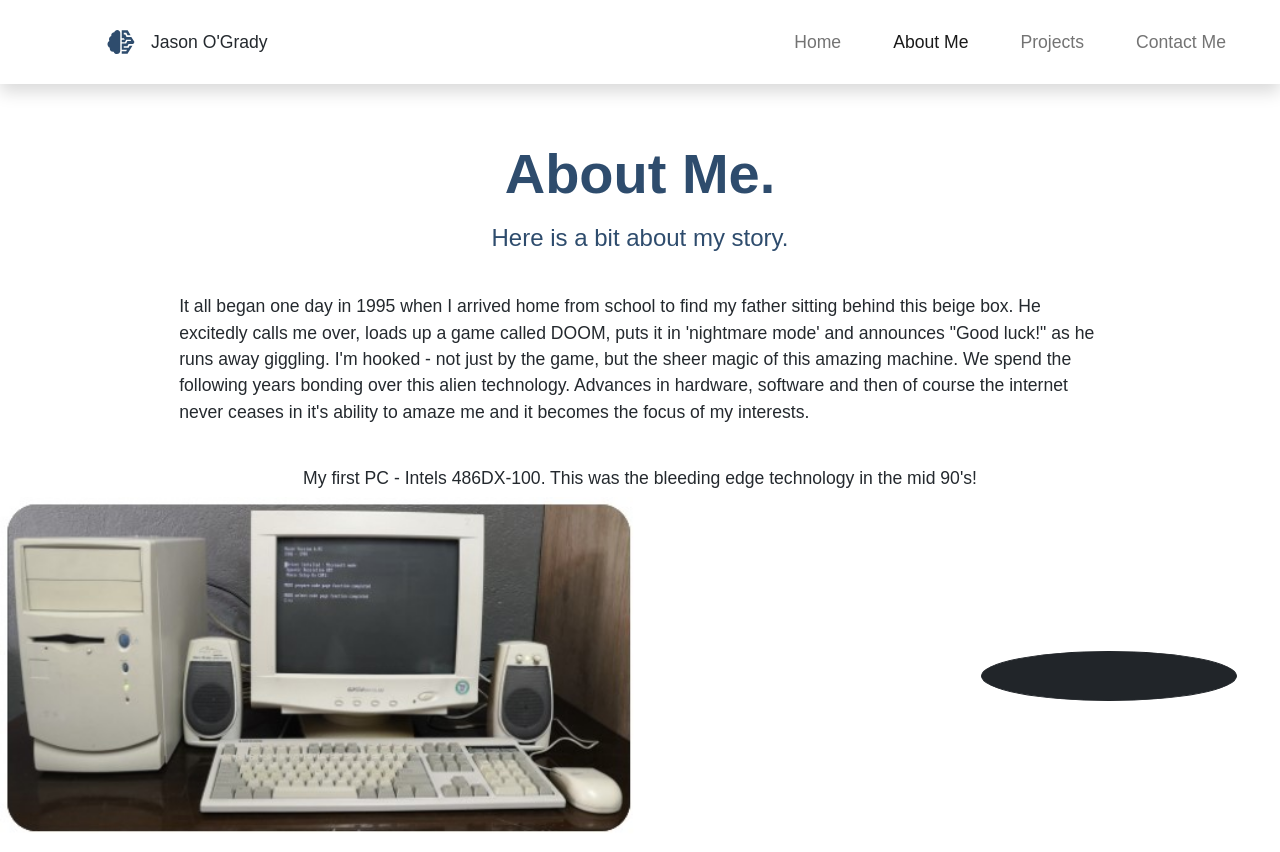
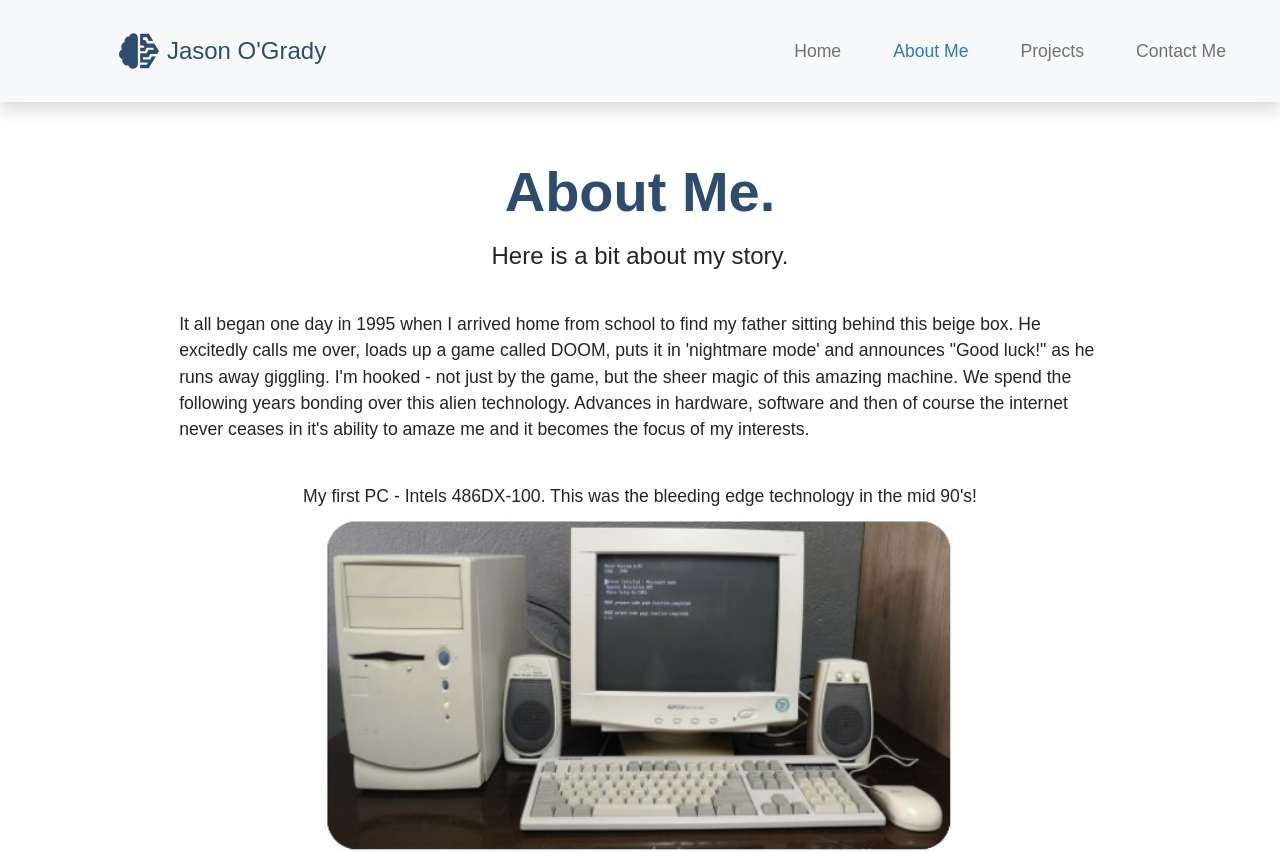
Before and after one commit to JasonOG/portfolio-react, a React (Create React App) app: page /about in a window 1280 px wide. Shown: the top 852 px of the page. Built offline with nearby package versions, Linux system fonts and the light colour scheme.

Commit message:
Changes made for themes.

```diff
--- a/src/App.tsx
+++ b/src/App.tsx
@@ -1,12 +1,16 @@
 import React, { Suspense, lazy, useEffect } from 'react';
 import { BrowserRouter as Router, Routes, Route } from 'react-router-dom';
 import { AnimatePresence } from 'framer-motion';
+
+// Styles
+import 'bootstrap/dist/css/bootstrap.min.css';
+import 'bootstrap/dist/js/bootstrap.bundle.min.js';
+import 'styles/global.css';
 
 // Layout Components
 import Navbar from 'components/layout/Navbar';
 import Footer from 'components/layout/Footer';
 import ScrollToTop from 'components/ui/ScrollToTop';
-import ThemeToggle from 'components/ui/ThemeToggle';
 import LoadingSpinner from 'components/ui/LoadingSpinner';
 import AnalyticsRouteTracker from 'components/analytics/AnalyticsRouteTracker';
 
@@ -31,7 +35,6 @@ const App: React.FC = () => {
       <AnalyticsRouteTracker />
       <Navbar />
       <ScrollToTop />
-      <ThemeToggle />
       <Suspense fallback={<LoadingSpinner />}>
         <AnimatePresence mode="wait">
           <Routes>
--- a/src/components/layout/Footer.tsx
+++ b/src/components/layout/Footer.tsx
@@ -2,8 +2,6 @@ import React from 'react';
 import { Link } from 'react-router-dom';
 
 const Footer: React.FC = () => {
-  const currentYear = new Date().getFullYear();
-
   return (
     <>
       <div className="footer-padding"></div>
@@ -17,7 +15,7 @@ const Footer: React.FC = () => {
         <Link to="/contact">
           <i className="icon fas fa-envelope fa-2x"></i>
         </Link>
-        <p>© Copyright {currentYear} Jason O'Grady</p>
+        <p>© Copyright 2020 Jason O'Grady</p>
       </div>
     </>
   );
--- a/src/components/layout/Navbar.tsx
+++ b/src/components/layout/Navbar.tsx
@@ -5,10 +5,15 @@ import { NavItem } from 'types';
 const Navbar: React.FC = () => {
   const location = useLocation();
   const [activeLink, setActiveLink] = useState('/');
+  const [isNavCollapsed, setIsNavCollapsed] = useState(true);
 
+  // Update active link when location changes and close mobile menu
   useEffect(() => {
     setActiveLink(location.pathname);
+    setIsNavCollapsed(true); // Close the menu when location changes
   }, [location]);
+
+  const handleNavCollapse = () => setIsNavCollapsed(!isNavCollapsed);
 
   const navItems: NavItem[] = [
     { id: 'home', title: 'Home', path: '/' },
@@ -20,20 +25,26 @@ const Navbar: React.FC = () => {
   return (
     <nav className="navbar navbar-expand-lg navbar-light bg-light shadow p-3 mb-5">
       <div className="container-fluid">
-        <img src="/images/brain4.svg" alt="" width="60" height="24" className="d-inline-block align-right" />
-        <span className="navbar-link">Jason O'Grady</span>
+        {/* Make logo and name clickable links to home */}
+        <Link to="/" className="navbar-brand d-flex align-items-center">
+          <img src="/images/brain4.svg" alt="Brain Logo" width="60" height="60" className="d-inline-block align-middle me-2" />
+          <span className="navbar-link">Jason O'Grady</span>
+        </Link>
+
         <button
           className="navbar-toggler"
           type="button"
           data-bs-toggle="collapse"
           data-bs-target="#navbarTogglerDemo03"
-          aria-controls="navbarTogglerDemo02"
-          aria-expanded="false"
+          aria-controls="navbarTogglerDemo03"
+          aria-expanded={!isNavCollapsed ? true : false}
           aria-label="Toggle navigation"
+          onClick={handleNavCollapse}
         >
           <span className="navbar-toggler-icon"></span>
         </button>
-        <div className="collapse navbar-collapse" id="navbarTogglerDemo03">
+
+        <div className={`${isNavCollapsed ? 'collapse' : ''} navbar-collapse`} id="navbarTogglerDemo03">
           <ul className="navbar-nav ms-auto mb-2 mb-lg-0">
             {navItems.map((item) => (
               <li key={item.id} id={item.id} className="nav-item">
@@ -41,6 +52,7 @@ const Navbar: React.FC = () => {
                   className={`nav-link ${activeLink === item.path ? 'active' : ''}`}
                   aria-current={activeLink === item.path ? 'page' : undefined}
                   to={item.path}
+                  onClick={() => setIsNavCollapsed(true)} // Close menu when link is clicked
                 >
                   {item.title}
                 </Link>
--- a/src/index.tsx
+++ b/src/index.tsx
@@ -3,10 +3,8 @@ import ReactDOM from 'react-dom/client';
 import App from './App';
 import reportWebVitals from './reportWebVitals';
 import { HelmetProvider } from 'react-helmet-async';
-import { ThemeProvider } from 'context/ThemeContext';
 import 'bootstrap/dist/css/bootstrap.min.css';
 import 'styles/global.css';
-import 'styles/theme.css';
 import 'bootstrap/dist/js/bootstrap.bundle.min.js';
 
 const root = ReactDOM.createRoot(
@@ -16,9 +14,7 @@ const root = ReactDOM.createRoot(
 root.render(
   <React.StrictMode>
     <HelmetProvider>
-      <ThemeProvider>
-        <App />
-      </ThemeProvider>
+      <App />
     </HelmetProvider>
   </React.StrictMode>
 );
--- a/src/styles/global.css
+++ b/src/styles/global.css
@@ -1,4 +1,7 @@
-html {
+/* =======================================================
+   1. Global Styles
+   ======================================================= */
+   html {
     min-height: 100%;
     position: relative;
   }
@@ -7,6 +10,7 @@ html {
     font-family: "Montserrat", sans-serif;
   }
 
+  /* Typography */
   h1 {
     font-family: "Montserrat", sans-serif;
     color: #2E4C6D;
@@ -16,33 +20,12 @@ html {
   }
 
   p {
-    margin: 20px 20px 20px 20px;
+    margin: 20px;
     font-size: 1.1rem;
     font-weight: 400;
   }
 
-  .scrollTop {
-    position: fixed;
-    bottom: 110px;
-    right: 30px;
-    width: 60px;
-    height: 60px;
-    border-radius: 50%;
-    background-size: 40px;
-    background-position: center;
-    background-repeat: no-repeat;
-    cursor: pointer;
-    z-index: 100000;
-    visibility: hidden;
-    opacity: 0;
-    transition: 0.5s;
-  }
-
-  .scrollTop.active {
-    visibility: visible;
-    opacity: 1;
-  }
-
+  /* Paragraph variants */
   .p1 {
     margin: 40px 7% 60px 7%;
     font-size: 1.1rem;
@@ -67,12 +50,9 @@ html {
     font-weight: 300;
   }
 
-  .profile-pic {
-    width: 300px;
-    height: 300px;
-    border-radius: 50%;
-  }
-
+  /* =======================================================
+     2. Layout Components
+     ======================================================= */
   .container-fluid {
     padding-top: 5px;
     padding-bottom: 5px;
@@ -83,22 +63,9 @@ html {
     padding: 3%;
   }
 
-  .navbar-brand {
-    padding: 0 18px;
-  }
-
-  .nav-item {
-    padding: 0 18px;
-  }
-
-  .navbar-link {
-    font-size: 1.1rem;
-  }
-
-  .navbar-nav {
-    font-size: 1.1rem;
-  }
-
+  /* =======================================================
+     3. Navigation
+     ======================================================= */
   .navbar {
     padding-top: 20px;
     padding-bottom: 1px;
@@ -107,10 +74,52 @@ html {
     margin-bottom: 0;
   }
 
+  .navbar-brand {
+    display: flex;
+    align-items: center;
+    text-decoration: none;
+    padding: 0 18px;
+  }
+
+  .navbar-brand img {
+    width: 40px;
+    height: 40px;
+    margin: 10px;
+  }
+
+  .nav-item {
+    padding: 0 18px;
+  }
+
+  .navbar-link {
+    font-size: 1.5rem;
+    color: #2E4C6D;
+    font-weight: 500;
+    text-decoration: none;
+  }
+
+  .navbar-nav {
+    font-size: 1.1rem;
+  }
+
   .navbar-nav li a:hover {
     color: #2a78ba !important;
   }
 
+  /* Active link styling */
+  .nav-link.active {
+    color: #2a78ba !important;
+    font-weight: 500;
+  }
+
+  /* Prevent text selection on mobile menu toggle */
+  .navbar-toggler {
+    user-select: none;
+  }
+
+  /* =======================================================
+     4. Buttons and Interactive Elements
+     ======================================================= */
   .btn {
     margin: 5% 1%;
     min-width: 20%;
@@ -148,10 +157,104 @@ html {
     color: #fff;
   }
 
+  /* Scroll to top button */
+  .scrollTop {
+    position: fixed;
+    bottom: 110px;
+    right: 30px;
+    width: 60px;
+    height: 60px;
+    border-radius: 50%;
+    background-size: 40px;
+    background-position: center;
+    background-repeat: no-repeat;
+    cursor: pointer;
+    z-index: 100000;
+    visibility: hidden;
+    opacity: 0;
+    transition: 0.5s;
+  }
+
+  .scrollTop.active {
+    visibility: visible;
+    opacity: 1;
+  }
+
+  /* =======================================================
+     5. Accordion Styles
+     ======================================================= */
   .accordion {
     padding: 3% 7% 0 7%;
   }
 
+  .accordion, .accordion-item {
+    background-color: #fff !important;
+    border-color: #ccc !important;
+    border: none !important;
+    margin: 0 10px !important;
+  }
+
+  .accordion-button {
+    background-color: #fff !important;
+    cursor: pointer !important;
+    border: none !important;
+    border-width: 0 !important;
+    border-color: #fff !important;
+    outline: #fff !important;
+    color: #2E4C6D !important;
+    font-size: 1.3rem !important;
+  }
+
+  .accordion-button:focus {
+    box-shadow: inherit;
+  }
+
+  .accordion-border-color {
+    color: #2E4C6D !important;
+    border: none !important;
+    border-width: 0 !important;
+    border-color: #fff !important;
+  }
+
+  .accordion-header {
+    background-color: #fff !important;
+  }
+
+  /* =======================================================
+     6. Image Styles
+     ======================================================= */
+  img {
+    max-width: 100%;
+    height: auto;
+  }
+
+  .profile-pic {
+    width: 300px;
+    height: 300px;
+    border-radius: 50%;
+    margin: 0 auto;
+    display: block;
+    max-width: 100%;
+  }
+
+  .d-block.w-50, .d-block.w-75, .d-block.w-100 {
+    display: block !important;
+    margin-left: auto !important;
+    margin-right: auto !important;
+    max-width: 100%;
+    height: auto;
+  }
+
+  .container-fluid2 img {
+    display: block;
+    margin-left: auto;
+    margin-right: auto;
+    max-width: 100%;
+  }
+
+  /* =======================================================
+     7. Footer Styles
+     ======================================================= */
   .footer-padding {
     margin-top: 60px;
     padding-bottom: 60px;
@@ -185,40 +288,9 @@ html {
     margin: 0 0 0 25px;
   }
 
-  .accordion, .accordion-item {
-    background-color: #fff !important;
-    border-color: #ccc !important;
-    border: none !important;
-    margin: 0 10px 0 10px !important;
-  }
-
-  .accordion-button {
-    background-color:#fff !important;
-    cursor: pointer !important;
-    border: none !important;
-    border-width: 0 !important;
-    border-color: #fff !important;
-    outline: #fff !important;
-    color: #2E4C6D !important;
-    font-size: 1.3rem !important;
-  }
-
-  .accordion-button:focus {
-    box-shadow: inherit;
-  }
-
-  .accordion-border-color {
-    color: #2E4C6D !important;
-    border: none !important;
-    border-width: 0 !important;
-    border-color: #fff !important;
-  }
-
-  .accordion-header{
-    background-color:#fff !important;
-  }
-
-  /* Page transitions */
+  /* =======================================================
+     8. Page Transitions
+     ======================================================= */
   .page-transition-enter {
     opacity: 0;
     transform: translateY(20px);
@@ -240,3 +312,77 @@ html {
     transform: translateY(-20px);
     transition: opacity 300ms, transform 300ms;
   }
+
+  /* =======================================================
+     9. Media Queries
+     ======================================================= */
+  @media (max-width: 991.98px) {
+    /* Navbar mobile styles */
+    .navbar-collapse {
+      transition: height 0.35s ease;
+    }
+
+    .navbar-collapse.collapsing {
+      height: 0 !important;
+      overflow: hidden;
+      transition: height 0.35s ease;
+    }
+
+    .navbar-collapse.show {
+      height: auto !important;
+      overflow-y: auto;
+    }
+
+    .navbar-brand img {
+      width: 50px;
+      height: 50px;
+    }
+
+    .navbar-link {
+      font-size: 1.3rem;
+    }
+  }
+
+  @media (max-width: 768px) {
+    /* Responsive images and typography */
+    .d-block.w-50 {
+      width: 90% !important;
+    }
+
+    .d-block.w-75 {
+      width: 95% !important;
+    }
+
+    .container-fluid2 img {
+      width: 100%;
+    }
+
+    h1 {
+      font-size: 2.5rem;
+    }
+
+    /* Button adjustments for mobile */
+    .btn {
+      min-width: 80%;
+      margin: 5px 10%;
+    }
+  }
+
+  @media (max-width: 576px) {
+    /* Small mobile adjustments */
+    .profile-pic {
+      max-width: 200px;
+    }
+
+    h1 {
+      font-size: 2rem;
+    }
+
+    h4 {
+      font-size: 1.2rem;
+    }
+
+    .p2 {
+      margin: 20px 5% 5px 5%;
+    }
+  }
```
Also changed, not shown: src/components/ui/LazyImage.tsx (+15 -3 lines), src/components/ui/ScrollToTop.tsx (+28 -3 lines), 1 other file (tests, documents, lock files or other folders).
